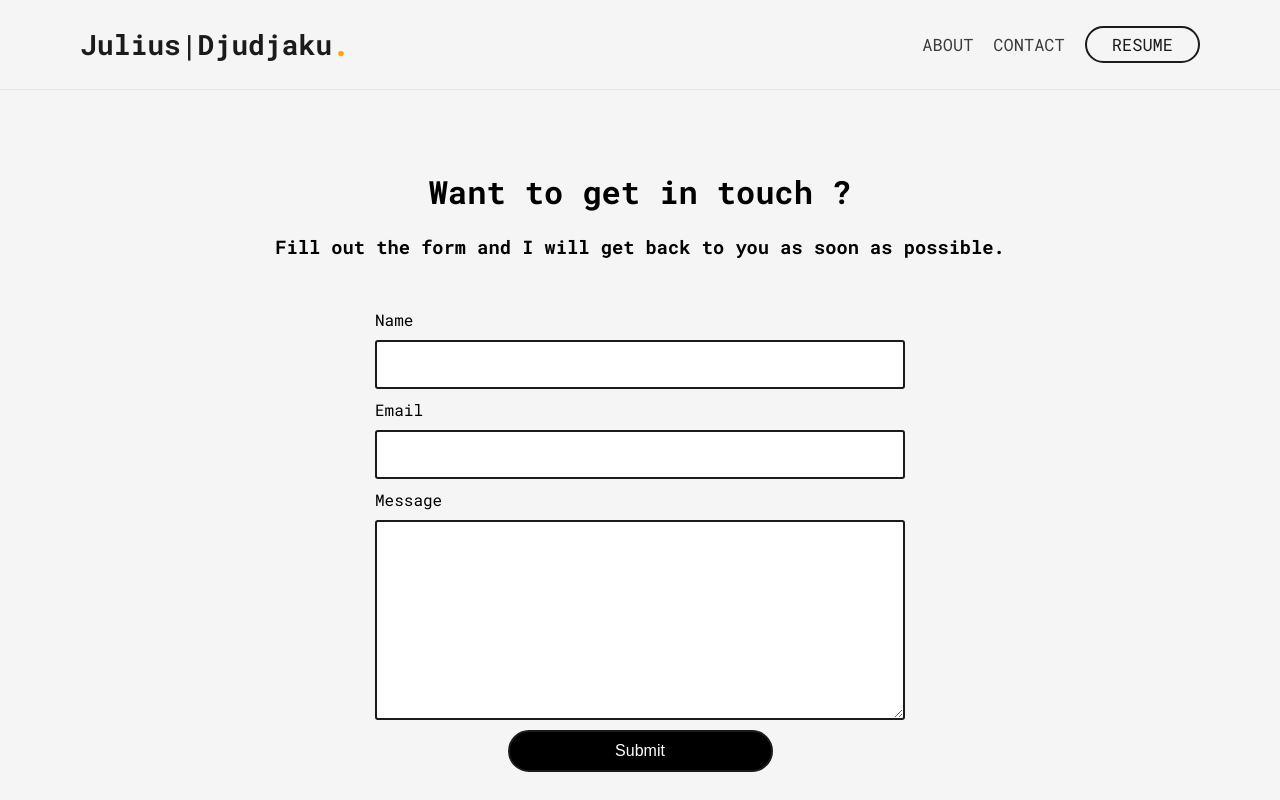
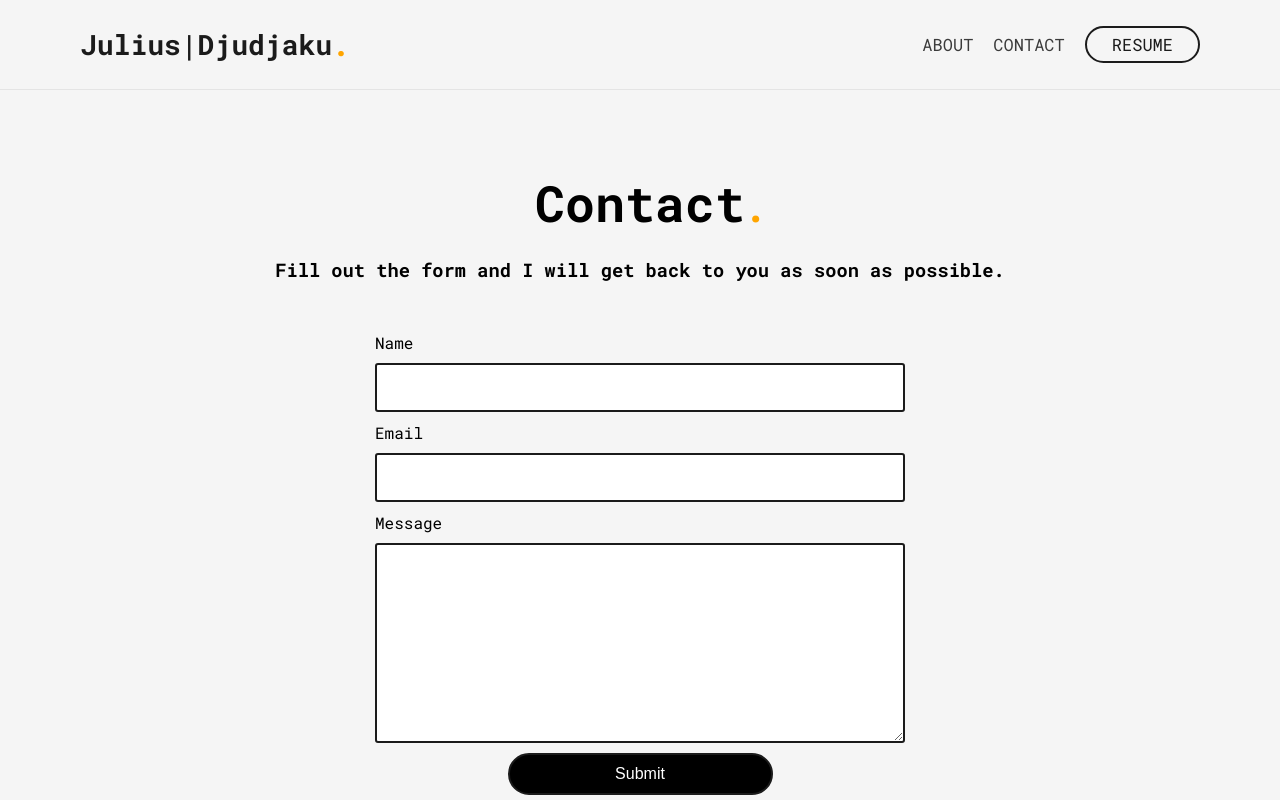
Before and after one commit to julleceasar/Julius-Portfolio, a Next.js app: page /contact in a window 1280 px wide. Shown: the top 800 px of the page. Built offline with nearby package versions, Linux system fonts and the light colour scheme.

Commit message:
fixed some fontSizes and some more css

```diff
--- a/src/pages/contact.tsx
+++ b/src/pages/contact.tsx
@@ -2,7 +2,6 @@ import Head from "next/head";
 import ContactForm from "components/ContactForm/ContactForm";
 
 export default function Contact() {
-
   return (
     <>
       <Head>
@@ -11,11 +10,36 @@ export default function Contact() {
         <meta name="viewport" content="width=device-width, initial-scale=1" />
         <link rel="icon" href="/favicon.ico" />
       </Head>
-      <div style={{ marginTop: "170px",marginBottom: '100px', width: '80%', display: 'flex', flexDirection: 'column', justifyContent: 'center', alignItems: 'center'}}>
-        <h1>Want to get in touch ?</h1>
-        <br/>
-        <h3>Fill out the form and I will get back to you as soon as possible.</h3>
-      <ContactForm/>
+      <div
+        style={{
+          marginTop: "170px",
+          marginBottom: "100px",
+          width: "80%",
+          display: "flex",
+          flexDirection: "column",
+          justifyContent: "center",
+          alignItems: "center",
+        }}
+      >
+        <div style={{position: 'relative'}}>
+          <h1 style={{fontSize: '50px'}}>Contact</h1>
+          <p
+            style={{
+              color: "orange",
+              fontSize: "50px",
+              position: "absolute",
+              right: "-25px",
+              top: '0'
+            }}
+          >
+            .
+          </p>
+        </div>
+        <br />
+        <h3>
+          Fill out the form and I will get back to you as soon as possible.
+        </h3>
+        <ContactForm />
       </div>
     </>
   );
--- a/src/pages/cv.tsx
+++ b/src/pages/cv.tsx
@@ -16,11 +16,11 @@ export default function CV() {
       <div className={s.parent}>
         <div className={s.cirkel}>
           <h1>About me</h1>
-          <p style={{color: 'orange', fontSize: '100px', position: 'absolute', right: '-50px'}}>.</p>
+          <p style={{color: 'orange', fontSize: '50px', position: 'absolute', right: '-25px'}}>.</p>
         </div>
 
         <div className={s.rubrik}>
-          <h1>Timeline</h1>
+          <h2>Timeline</h2>
         </div>
       </div>
 
--- a/src/pages/index.tsx
+++ b/src/pages/index.tsx
@@ -5,6 +5,8 @@ import julius from "../../public/julius.jpg";
 import useMediaQuery from "@mui/material/useMediaQuery";
 import projects from "data/projects";
 import ProjectCard from "components/ProjectCard/ProjectCard";
+import GitHubIcon from "@mui/icons-material/GitHub";
+
 
 export default function Home() {
   const isMobile = useMediaQuery("(max-width:574px)");
@@ -25,7 +27,7 @@ export default function Home() {
             isTablet ? styles.helloContainerTabletMobile : styles.helloContainer
           }
         >
-          <h1 style={{ fontSize: isMobile || isTablet ? '35px' : '45px' }}>Hello there amigo!👋 </h1>
+          <h1 style={{ fontSize: isMobile || isTablet ? '35px' : '50px' }}>Hello there amigo!👋 </h1>
           <h3>
             My name is Julius Djudjaku and I am soon to be a gratuated web
             developer. I am currently a student at Medieinstitutet in gothenburg
@@ -49,7 +51,7 @@ export default function Home() {
 
       <div className={styles.projectsFullWidthContainer}>
         <section className={styles.projectsContainer}>
-          <h1 style={{ fontSize: "45px" }}>Projects</h1>
+          <h1 style={{ fontSize: "50px" }}>Projects</h1>
           {projects && projects.map((project) => {
             return (
               <ProjectCard key={project.name} project={project} />
--- a/src/styles/CV.module.css
+++ b/src/styles/CV.module.css
@@ -26,7 +26,7 @@
 }
 
 .cirkel h1 {
-  font-size: 100px;
+  font-size: 50px;
   margin: 0px;
   padding: 0px;
 }
```
